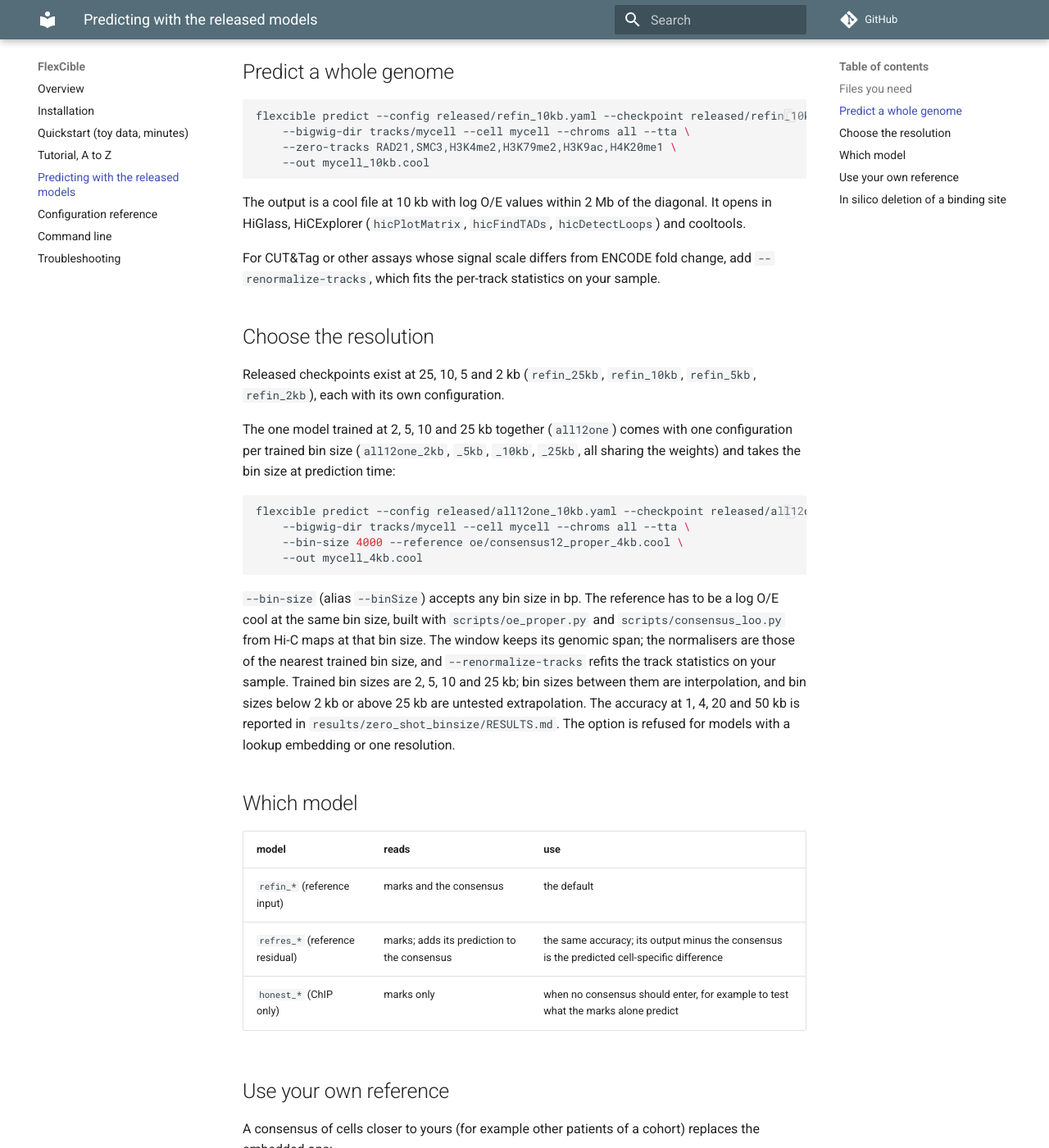
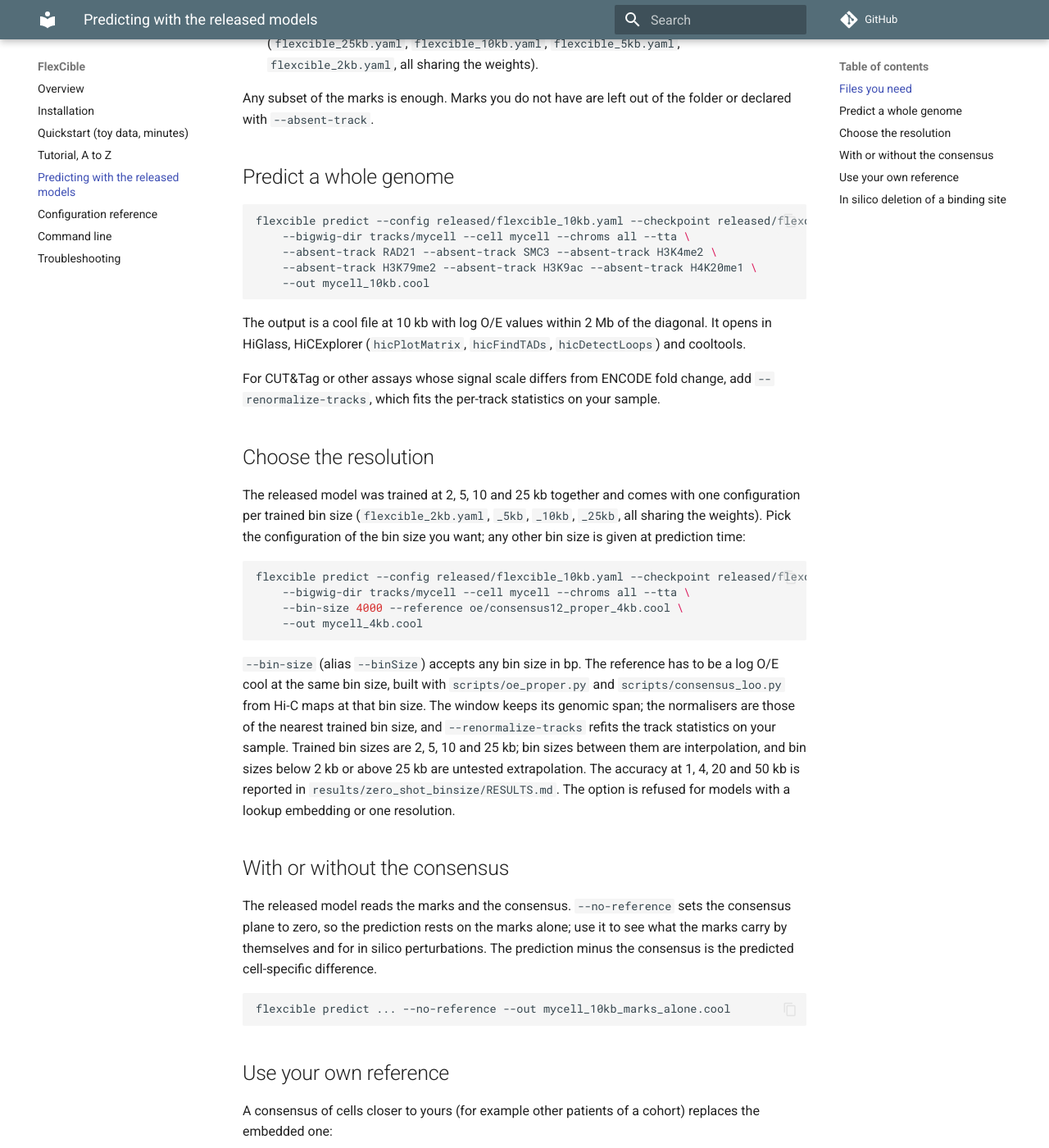
Before and after one commit to MHH-Bioinformatics-Hematology/FlexCible, an MkDocs documentation site: the page built from docs/pretrained.md, in a window 1280 px wide and 1400 px high, scrolled down 678 px. Shown: the whole window at 82% size. Built offline with MkDocs 1.6.1 and Material for MkDocs 9.7.7, drawn with Linux system fonts in a browser that asks for light colours; comment, search, counter and statistics services are not loaded; some of the changed text lies outside the part shown.

Commit message:
docs: --absent-track for unmeasured marks, --zero-tracks as genome-wide removal, single released model in the pretrained page, reference dropout in the tutorial
Co-Authored-By: Claude Fable 5.1 <noreply@anthropic.com>

````diff
--- a/docs/pretrained.md
+++ b/docs/pretrained.md
@@ -1,6 +1,6 @@
 # Predicting with the released models
 
-The released checkpoints predict a human cell from its bigWig tracks. Each checkpoint carries the consensus of the 12 training cell lines as `embedded_reference.cool`, so no Hi-C data of the target cell are needed.
+The released checkpoint is one model for every bin size from 25 to 2 kb and for any subset of the marks. It predicts a human cell from its bigWig tracks and carries the consensus of the 12 training cell lines as `embedded_reference.cool`, so no Hi-C data of the target cell are needed. A second checkpoint, trained with chromosomes 2, 3, 11, 14 and 17 held out, exists only for benchmarks on those chromosomes.
 
 !!! note
     The checkpoints, the consensus maps and the split files are deposited with the manuscript (Zenodo record to be announced). Until the deposit is public, this page describes the procedure.
@@ -9,16 +9,17 @@ The released checkpoints predict a human cell from its bigWig tracks. Each check
 
 - the bigWig tracks of your cell, one file per mark, named as in the configuration (`CTCF.bigwig`, `RAD21.bigwig`, `SMC3.bigwig`, `H3K27ac.bigwig`, `H3K27me3.bigwig`, `H3K36me3.bigwig`, `H3K4me1.bigwig`, `H3K4me2.bigwig`, `H3K4me3.bigwig`, `H3K79me2.bigwig`, `H3K9ac.bigwig`, `H3K9me3.bigwig`, `H4K20me1.bigwig`, optionally `Meth.bigwig`), in hg38, as fold-change-over-control signal or a comparable scale;
 - the hg38 FASTA and the four JASPAR motif files (downloaded once, see the [tutorial](tutorial.md#motifs));
-- a released checkpoint folder and its configuration file.
+- the released checkpoint folder and the configuration file of the bin size you predict at (`flexcible_25kb.yaml`, `flexcible_10kb.yaml`, `flexcible_5kb.yaml`, `flexcible_2kb.yaml`, all sharing the weights).
 
-Any subset of the marks is enough. Marks you do not have are listed with `--zero-tracks`.
+Any subset of the marks is enough. Marks you do not have are left out of the folder or declared with `--absent-track`.
 
 ## Predict a whole genome
 
 ```bash
-flexcible predict --config released/refin_10kb.yaml --checkpoint released/refin_10kb/checkpoint-best \
+flexcible predict --config released/flexcible_10kb.yaml --checkpoint released/flexcible/checkpoint-best \
     --bigwig-dir tracks/mycell --cell mycell --chroms all --tta \
-    --zero-tracks RAD21,SMC3,H3K4me2,H3K79me2,H3K9ac,H4K20me1 \
+    --absent-track RAD21 --absent-track SMC3 --absent-track H3K4me2 \
+    --absent-track H3K79me2 --absent-track H3K9ac --absent-track H4K20me1 \
     --out mycell_10kb.cool
 ```
 
@@ -28,12 +29,10 @@ For CUT&Tag or other assays whose signal scale differs from ENCODE fold change,
 
 ## Choose the resolution
 
-Released checkpoints exist at 25, 10, 5 and 2 kb (`refin_25kb`, `refin_10kb`, `refin_5kb`, `refin_2kb`), each with its own configuration.
-
-The one model trained at 2, 5, 10 and 25 kb together (`all12one`) comes with one configuration per trained bin size (`all12one_2kb`, `_5kb`, `_10kb`, `_25kb`, all sharing the weights) and takes the bin size at prediction time:
+The released model was trained at 2, 5, 10 and 25 kb together and comes with one configuration per trained bin size (`flexcible_2kb.yaml`, `_5kb`, `_10kb`, `_25kb`, all sharing the weights). Pick the configuration of the bin size you want; any other bin size is given at prediction time:
 
 ```bash
-flexcible predict --config released/all12one_10kb.yaml --checkpoint released/all12one_10kb/checkpoint-best \
+flexcible predict --config released/flexcible_10kb.yaml --checkpoint released/flexcible/checkpoint-best \
     --bigwig-dir tracks/mycell --cell mycell --chroms all --tta \
     --bin-size 4000 --reference oe/consensus12_proper_4kb.cool \
     --out mycell_4kb.cool
@@ -41,13 +40,13 @@ flexcible predict --config released/all12one_10kb.yaml --checkpoint released/all
 
 `--bin-size` (alias `--binSize`) accepts any bin size in bp. The reference has to be a log O/E cool at the same bin size, built with `scripts/oe_proper.py` and `scripts/consensus_loo.py` from Hi-C maps at that bin size. The window keeps its genomic span; the normalisers are those of the nearest trained bin size, and `--renormalize-tracks` refits the track statistics on your sample. Trained bin sizes are 2, 5, 10 and 25 kb; bin sizes between them are interpolation, and bin sizes below 2 kb or above 25 kb are untested extrapolation. The accuracy at 1, 4, 20 and 50 kb is reported in `results/zero_shot_binsize/RESULTS.md`. The option is refused for models with a lookup embedding or one resolution.
 
-## Which model
+## With or without the consensus
 
-| model | reads | use |
-|---|---|---|
-| `refin_*` (reference input) | marks and the consensus | the default |
-| `refres_*` (reference residual) | marks; adds its prediction to the consensus | the same accuracy; its output minus the consensus is the predicted cell-specific difference |
-| `honest_*` (ChIP only) | marks only | when no consensus should enter, for example to test what the marks alone predict |
+The released model reads the marks and the consensus. `--no-reference` sets the consensus plane to zero, so the prediction rests on the marks alone; use it to see what the marks carry by themselves and for in silico perturbations. The prediction minus the consensus is the predicted cell-specific difference.
+
+```bash
+flexcible predict ... --no-reference --out mycell_10kb_marks_alone.cool
+```
 
 ## Use your own reference
 
@@ -61,4 +60,4 @@ The map has to be a log O/E cool on the same bin grid (`scripts/consensus_oe.py`
 
 ## In silico deletion of a binding site
 
-`--zero-region CTCF:chr8:127730000-127740000` sets the CTCF signal to zero inside the region, and `--zero-region motif:MA0139.2:chr8:127730000-127740000` removes the CTCF motif sites there; both repeatable. Zero signal is the state of a region without binding, which differs from the absent-track encoding of `--zero-tracks` (a mark that was not measured). The difference between the perturbed and the unperturbed prediction is the predicted effect of losing that site. Use a model without the consensus for such tests: the consensus carries the wild-type structure of the other cells and damps a local deletion.
+`--zero-region CTCF:chr8:127730000-127740000` sets the CTCF signal to zero inside the region, and `--zero-region motif:MA0139.2:chr8:127730000-127740000` removes the CTCF motif sites there; both repeatable. Zero signal is the state of a region without binding; `--zero-tracks CTCF` removes the protein genome-wide, as in a degron, and `--absent-track` declares a mark as not measured. The difference between the perturbed and the unperturbed prediction is the predicted effect of losing that site. Add `--no-reference` for such tests: the consensus carries the wild-type structure of the other cells and damps a local deletion.
--- a/docs/troubleshooting.md
+++ b/docs/troubleshooting.md
@@ -10,7 +10,7 @@
 
 **`torch.compile` errors or very long first steps.** Set `train.compile: false`. Compilation is skipped automatically for multi-resolution models.
 
-**Prediction of a new cell is poor although its marks look fine.** Check that the bigWigs are fold-change-over-control signal (or a comparable scale) and that the files are named exactly `<MARK>.bigwig` as in the configuration. For CUT&Tag or other assays, add `--renormalize-tracks`. Marks that were not measured are given with `--zero-tracks`, never as empty files.
+**Prediction of a new cell is poor although its marks look fine.** Check that the bigWigs are fold-change-over-control signal (or a comparable scale) and that the files are named exactly `<MARK>.bigwig` as in the configuration. For CUT&Tag or other assays, add `--renormalize-tracks`. Marks that were not measured are left out of the folder or given with `--absent-track`, never as empty files.
 
 **The predicted map stops 2 Mb from the diagonal.** The band of the target maps is 2 Mb; pixels beyond it are not predicted.
 
````
Also changed, not shown: docs/cli.md (+4 -2 lines), docs/quickstart.md (+2 -2 lines), docs/tutorial.md (+4 -3 lines), 1 other file.
